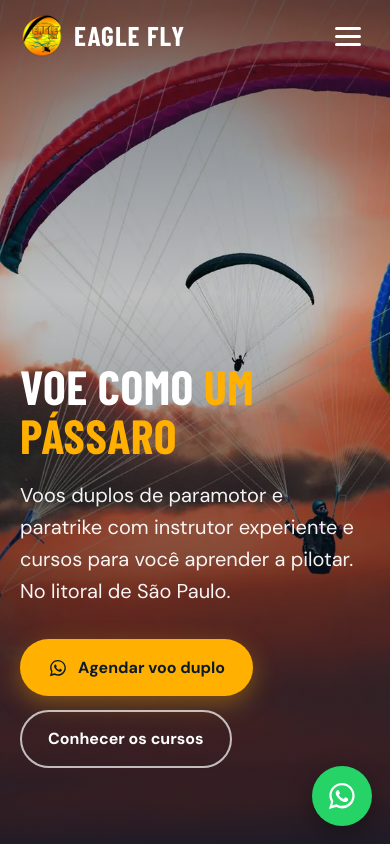
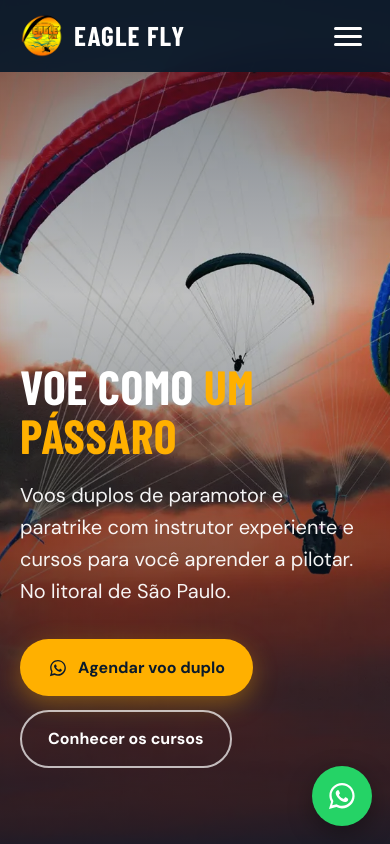
Before and after one commit to LucssCarvalho/eaglefly, a plain HTML site: page index.html in a window 390 px wide. Shown: the top 844 px of the page. Drawn offline with nearby package versions, Linux system fonts and the light colour scheme.

Commit message:
update menu style

```diff
--- a/css/style.css
+++ b/css/style.css
@@ -150,3 +150,9 @@ footer ul{list-style:none;display:grid;gap:6px}
   .hide-m{display:none}
 }
 section[id]{scroll-margin-top:72px}
+
+@media(max-width:860px){
+  .site-header{background:rgba(10,26,43,.94);backdrop-filter:blur(8px)}
+  .burger{border-radius:10px}
+  .burger span{background:#fff!important;opacity:1;height:3px;width:28px}
+}
```
